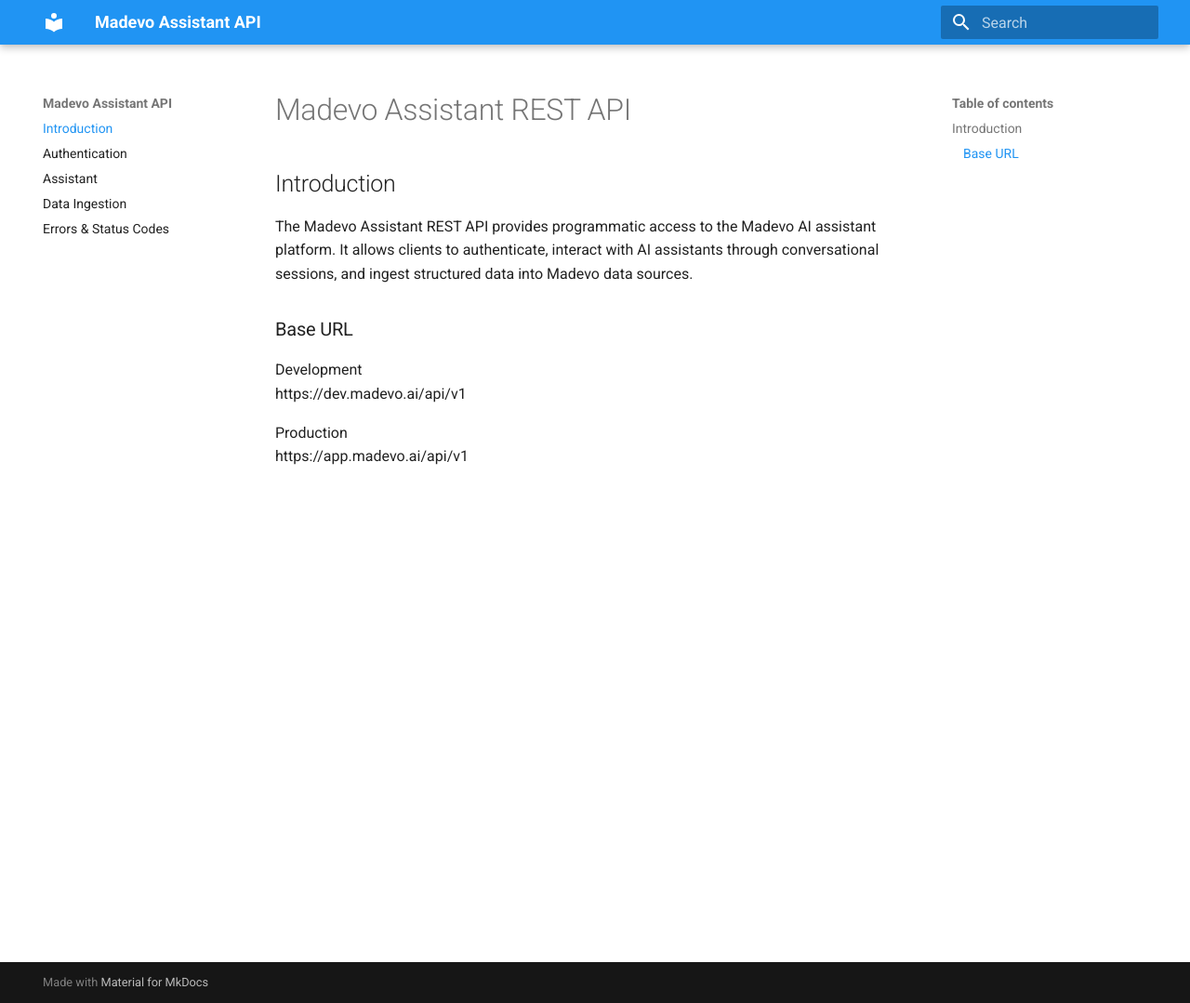
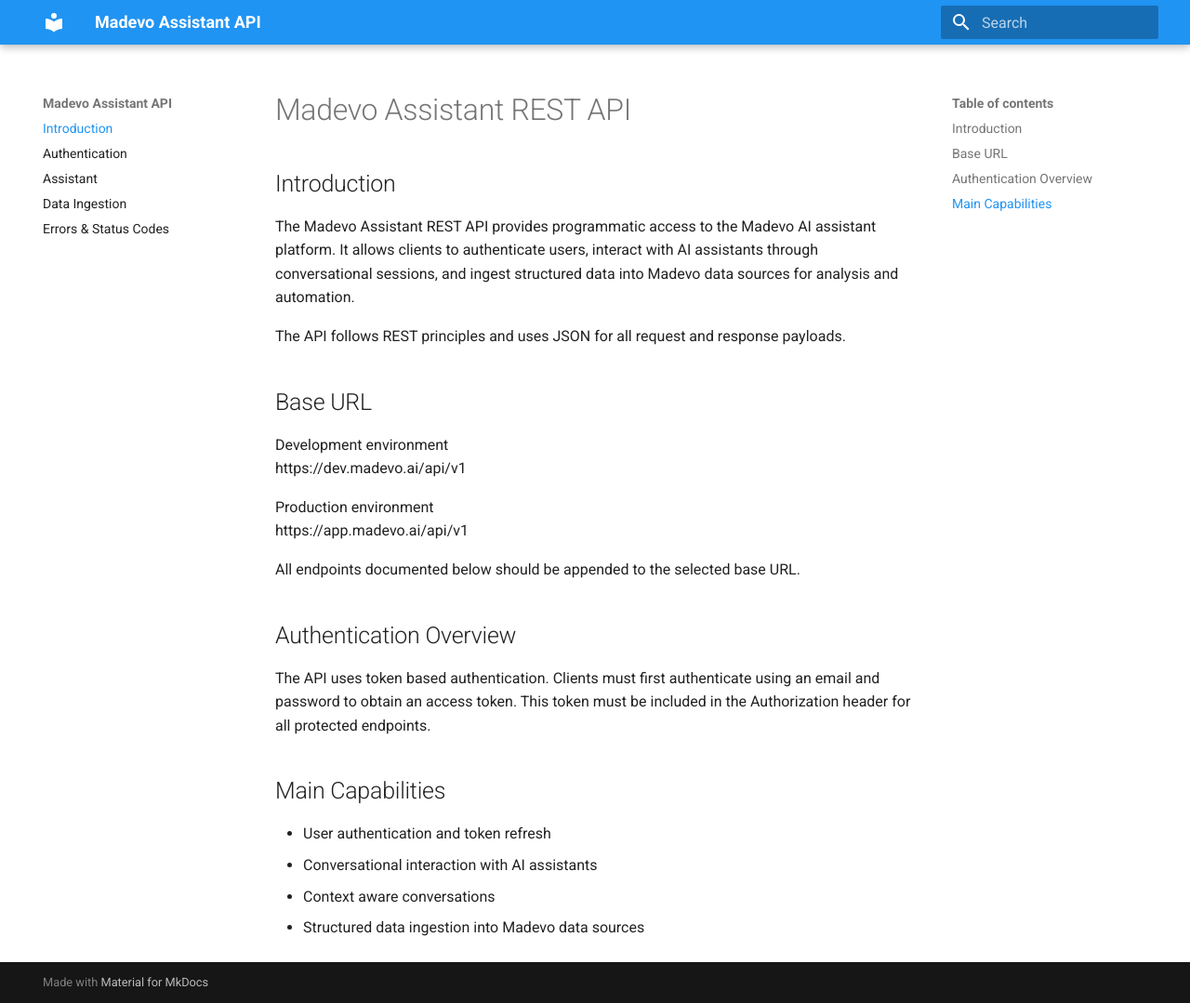
Before and after one commit to madevo-io/api-docs, an MkDocs documentation site: the page built from docs/index.md, in a window 1280 px wide and 1079 px high. Shown: the whole window at 93% size. Built offline with MkDocs 1.6.1 and Material for MkDocs 9.7.7, drawn with Linux system fonts in a browser that asks for light colours.

Commit message:
Enhance API documentation with additional details
Expanded the introduction and added details about API principles, authentication, and main capabilities.

```diff
--- a/docs/index.md
+++ b/docs/index.md
@@ -2,12 +2,27 @@
 
 ## Introduction
 
-The Madevo Assistant REST API provides programmatic access to the Madevo AI assistant platform. It allows clients to authenticate, interact with AI assistants through conversational sessions, and ingest structured data into Madevo data sources.
+The Madevo Assistant REST API provides programmatic access to the Madevo AI assistant platform. It allows clients to authenticate users, interact with AI assistants through conversational sessions, and ingest structured data into Madevo data sources for analysis and automation.
 
-### Base URL
+The API follows REST principles and uses JSON for all request and response payloads.
 
-Development
+## Base URL
+
+Development environment
 https://dev.madevo.ai/api/v1
 
-Production
+Production environment
 https://app.madevo.ai/api/v1
+
+All endpoints documented below should be appended to the selected base URL.
+
+## Authentication Overview
+
+The API uses token based authentication. Clients must first authenticate using an email and password to obtain an access token. This token must be included in the Authorization header for all protected endpoints.
+
+## Main Capabilities
+
+- User authentication and token refresh
+- Conversational interaction with AI assistants
+- Context aware conversations
+- Structured data ingestion into Madevo data sources
```
